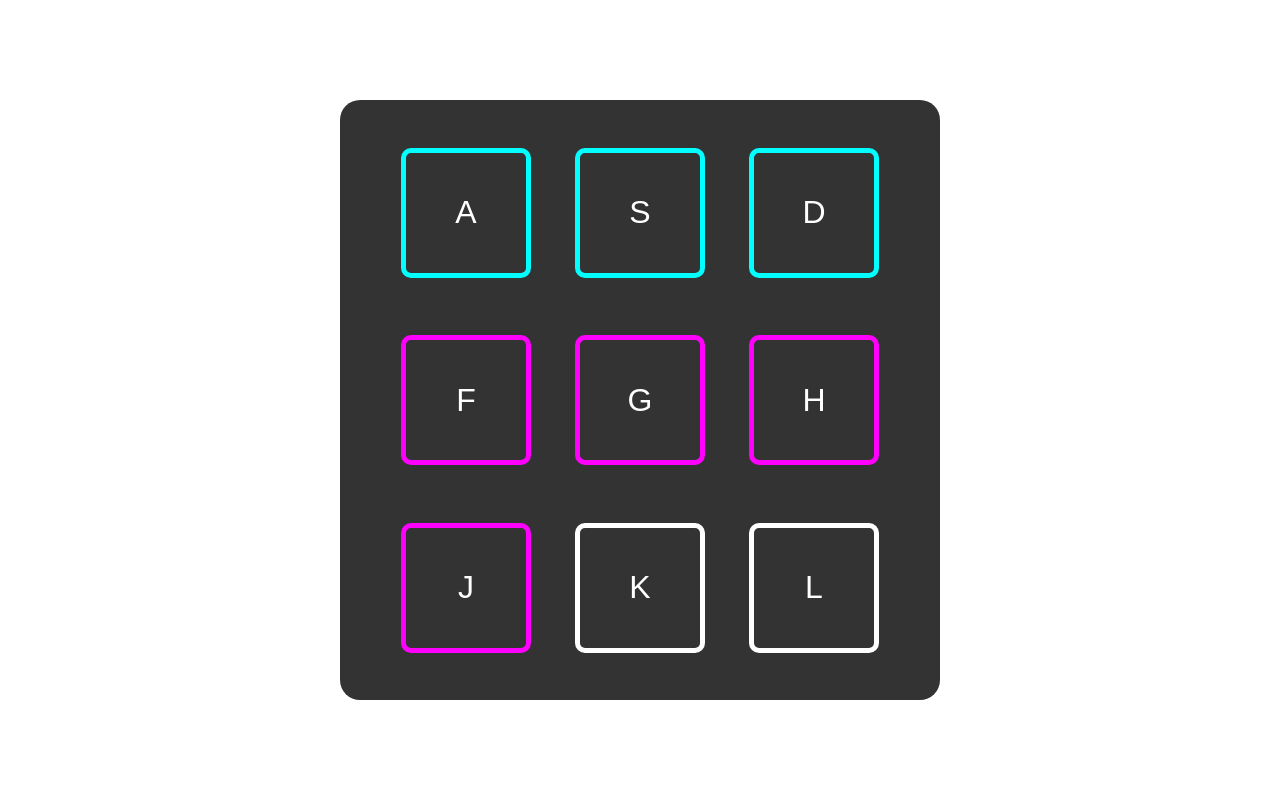
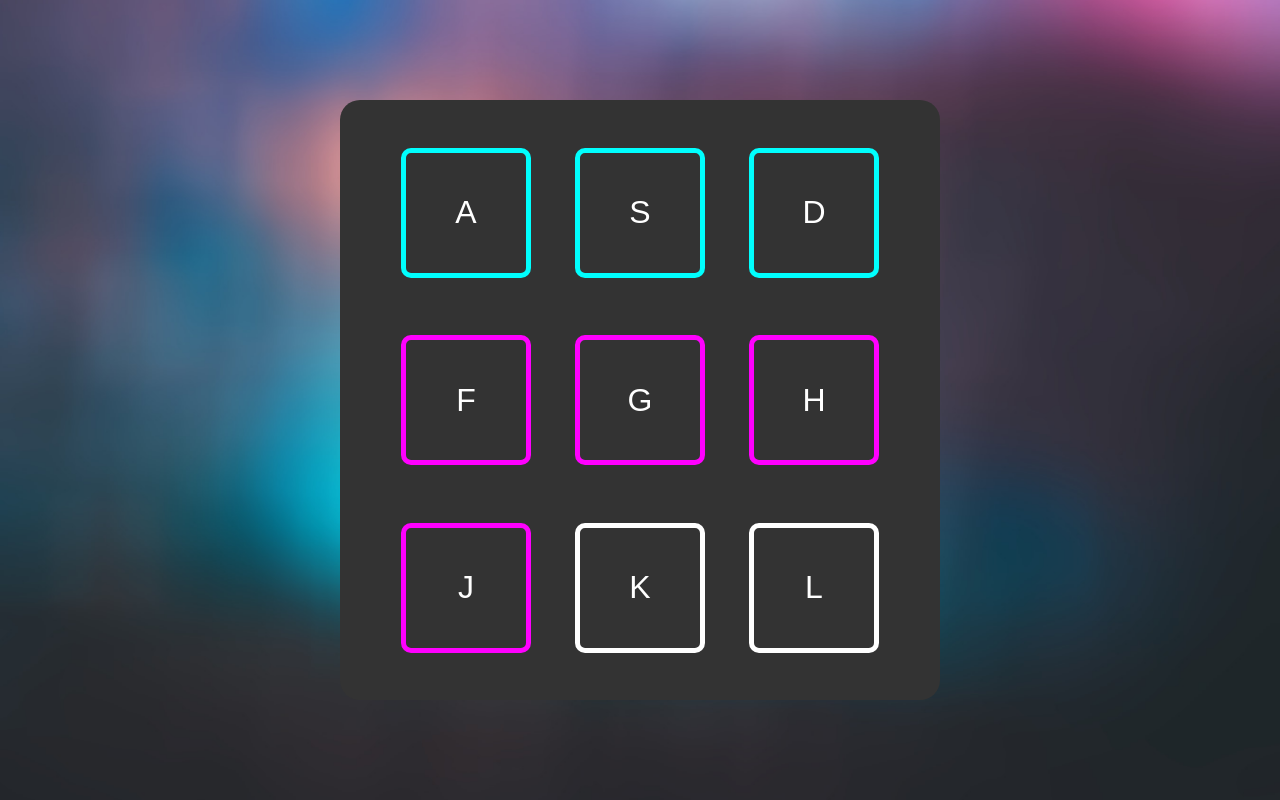
Before and after one commit to JawadMakary/Beatbox-Js, a plain HTML site: page index.html in a window 1280 px wide. Drawn offline with Linux system fonts and the light colour scheme.

Commit message:
styling the game

```diff
--- a/style.css
+++ b/style.css
@@ -1,5 +1,8 @@
 body {
   margin: 0;
+  background-image: url("./assets/background.jpeg");
+  background-position: center;
+  background-size: cover;
 }
 
 .container {
```
Also changed, not shown: script.js (+0 -16 lines), utils.js (+4 -12 lines).
